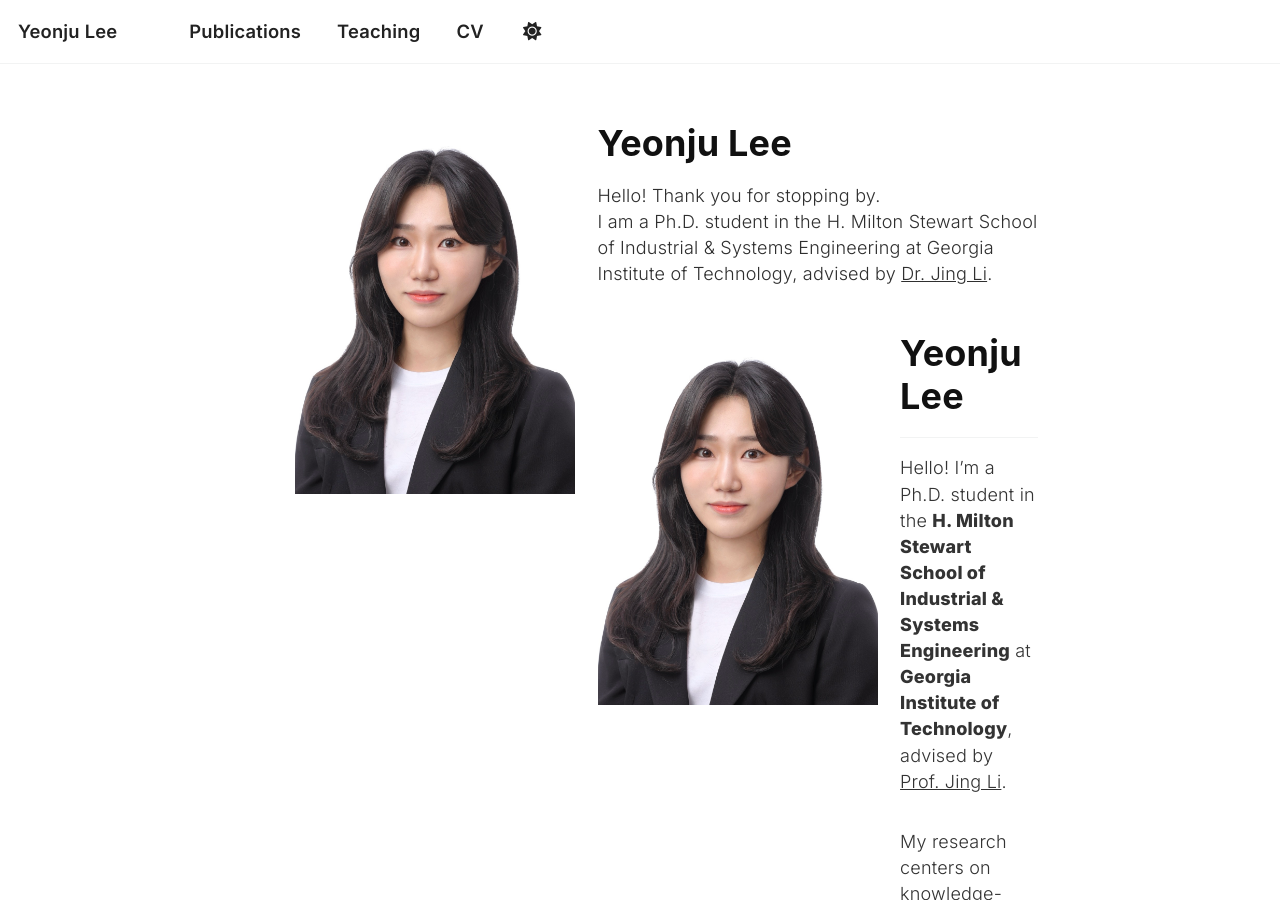
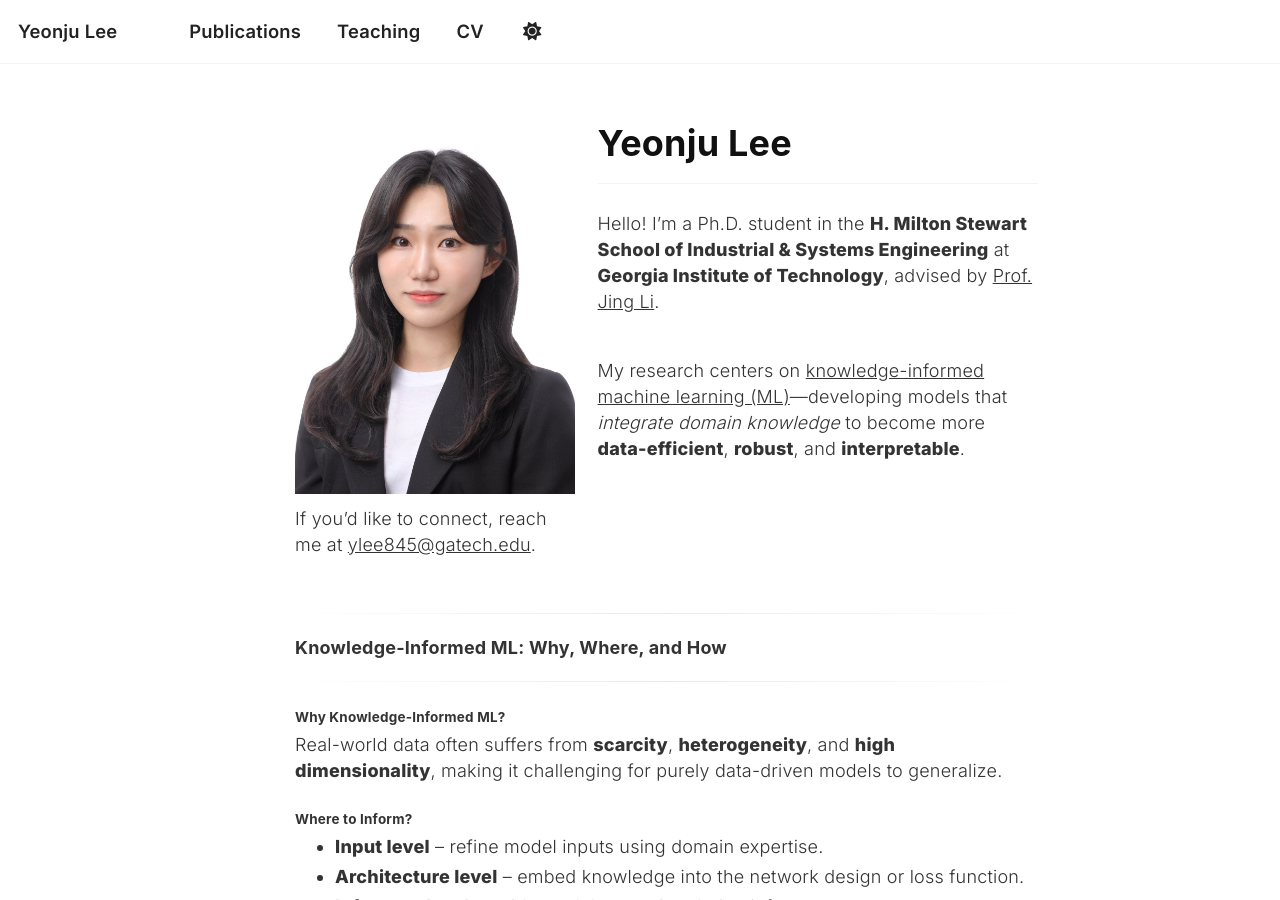
Before and after one commit to ylee845/ylee845.github.io, a Jekyll site: the page built from _pages/about.md, in a window 1280 px wide and 900 px high. Built offline with Jekyll 4.4.1, drawn with Linux system fonts in a browser that asks for light colours; a script that is not in the unit is left out.

Commit message:
Update about.md

```diff
--- a/_pages/about.md
+++ b/_pages/about.md
@@ -128,18 +128,6 @@ redirect_from:
 </style>
 
 <div class="intro">
-  <img class="intro__img" src="/images/prof_headshot7.jpg" alt="Portrait">
-
-  <div class="intro__body">
-    <h1 class="intro__title">Yeonju Lee</h1>
-    <div class="intro__lead">
-      Hello! Thank you for stopping by. <br>
-      I am a Ph.D. student in the H. Milton Stewart School of Industrial & Systems Engineering at
-      Georgia Institute of Technology, advised by <a href="https://sites.gatech.edu/jing-li/">Dr. Jing Li</a>.
-    </div>
-
-<div class="aboutme">
-<div class="intro">
   <img class="intro__img" src="/images/prof_headshot7.jpg" alt="Yeonju Lee Portrait">
   <div class="intro__body">
     <h2 class="intro__title">Yeonju Lee</h2>
```
